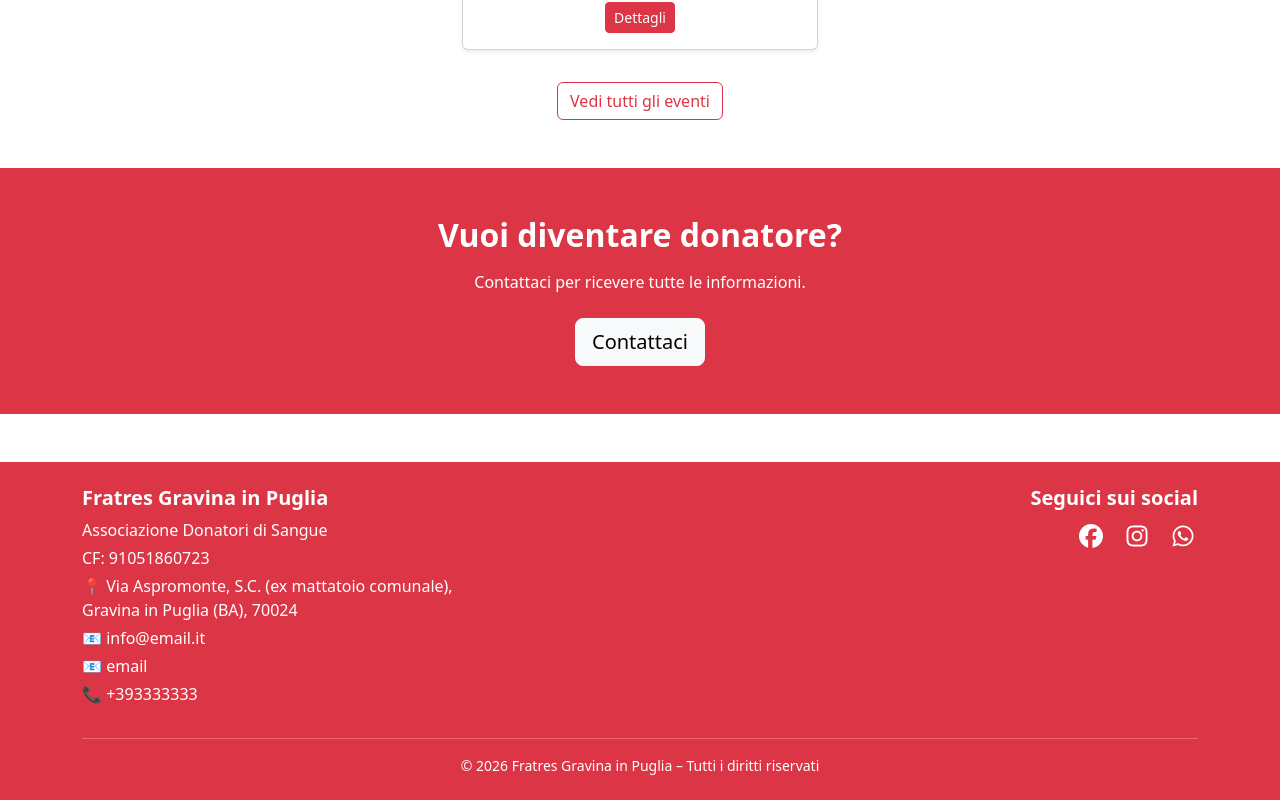
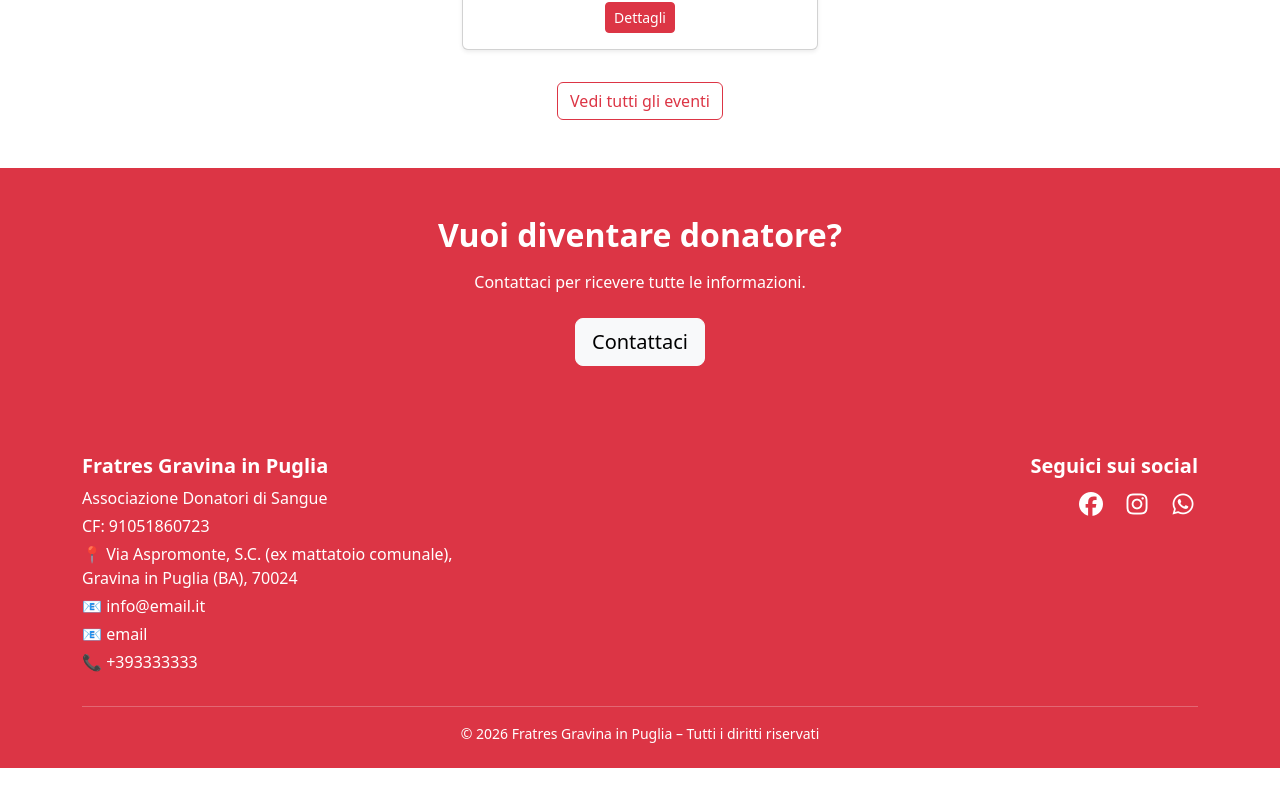
Before and after one commit to michelelongo97/fratres-gravina, a React (Vite) app: page / in a window 1280 px wide. Shown: the part 1115-1915 px from the top of the page. After the commit the page ends 1883 px from the top, so only its background shows below. Built offline with nearby package versions, Linux system fonts and the light colour scheme.

Commit message:
fix: footer desktop

```diff
--- a/src/components/Footer.jsx
+++ b/src/components/Footer.jsx
@@ -1,10 +1,10 @@
 export default function Footer() {
   return (
-    <footer className="bg-danger text-white mt-5">
+    <footer className="bg-danger text-white">
       <div className="container py-4">
         <div className="row">
           {/* DATI ASSOCIAZIONE */}
-          <div className="col-md-6 mb-3">
+          <div className="col-md-6 mb-3 text-center text-md-start pt-3">
             <h5 className="fw-bold">Fratres Gravina in Puglia</h5>
             <p className="mb-1">Associazione Donatori di Sangue</p>
             <p className="mb-1">CF: 91051860723</p>
@@ -18,7 +18,7 @@ export default function Footer() {
           </div>
 
           {/* SOCIAL */}
-          <div className="col-md-6 text-md-end">
+          <div className="col-md-6 text-center text-md-end pt-3">
             <h5 className="fw-bold">Seguici sui social</h5>
 
             <a
```
